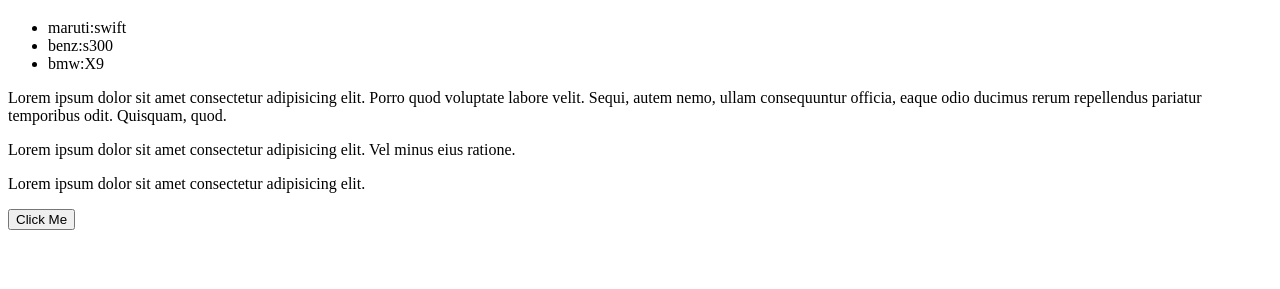
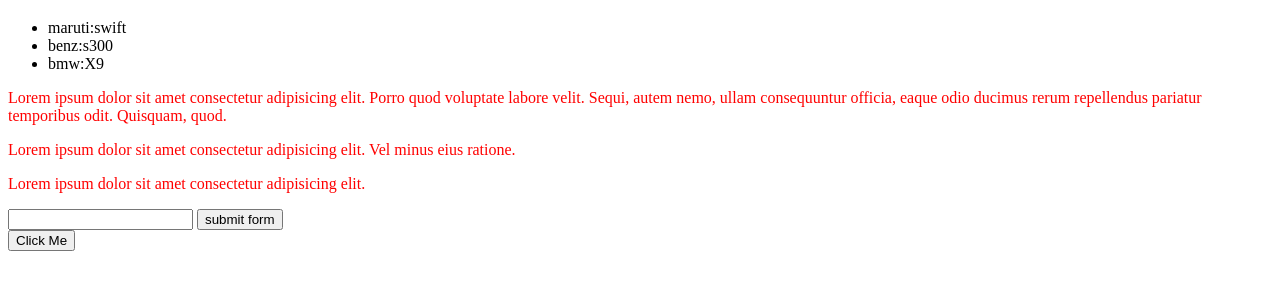
Before and after one commit to SD-CODE-OEB/frontend-pythonfsd, a plain HTML site: page Js/index1.html in a window 1280 px wide. Shown: the part 61-350 px from the top of the page. Drawn offline with Linux system fonts and the light colour scheme.

Commit message:
feat:  update files

```diff
--- a/Js/index1.html
+++ b/Js/index1.html
@@ -9,18 +9,33 @@
     .li-item {
       background-color: azure;
     }
+
+    .text-tag {
+      color: red;
+    }
   </style>
 </head>
 
 <body>
   <h1>java script demo</h1>
   <ul id="cars"></ul>
-  <p>Lorem ipsum dolor sit amet consectetur adipisicing elit. Porro quod voluptate labore velit. Sequi, autem nemo,
+  <p class="text-tag" id="p1">Lorem ipsum dolor sit amet consectetur adipisicing elit. Porro quod voluptate labore
+    velit. Sequi,
+    autem nemo,
     ullam
     consequuntur officia, eaque odio ducimus rerum repellendus pariatur temporibus odit. Quisquam, quod.</p>
-  <p>Lorem ipsum dolor sit amet consectetur adipisicing elit. Vel minus eius ratione.</p>
-  <p>Lorem ipsum dolor sit amet consectetur adipisicing elit.</p>
+  <p class="text-tag" id="p2">Lorem ipsum dolor sit amet consectetur adipisicing elit. Vel minus eius ratione.</p>
+  <p class="text-tag" id="p3">Lorem ipsum dolor sit amet consectetur adipisicing elit.</p>
   <ul id="bikes"></ul>
+  <div class="text-tag">
+    <p></p>
+    <p></p>
+    <p></p>
+  </div>
+  <form action="">
+    <input type="text">
+    <button type="submit">submit form</button>
+  </form>
   <button type="button" id="btn">Click Me</button>
   <script src="index.js"></script>
 </body>
```
Also changed, not shown: Js/index1.js (added, +21 -0 lines), Js/index.js (line endings or trailing spaces).
